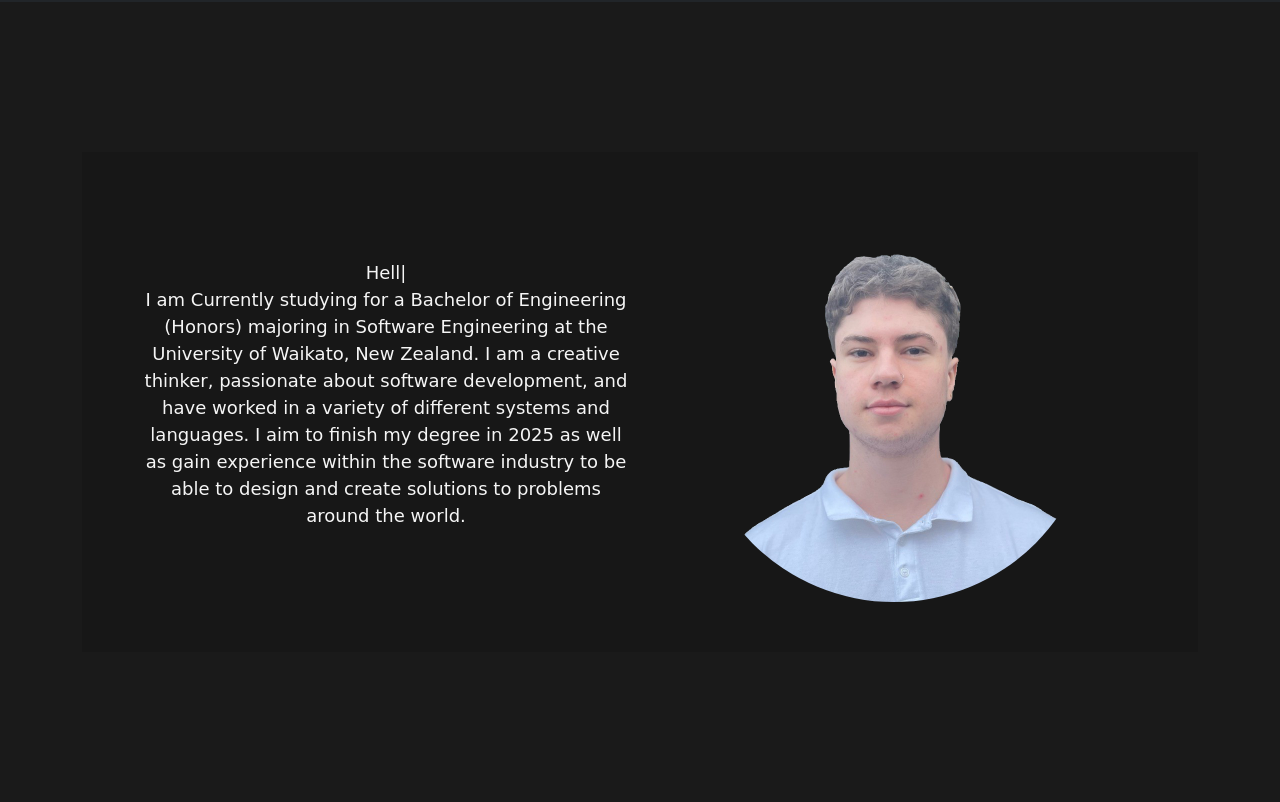
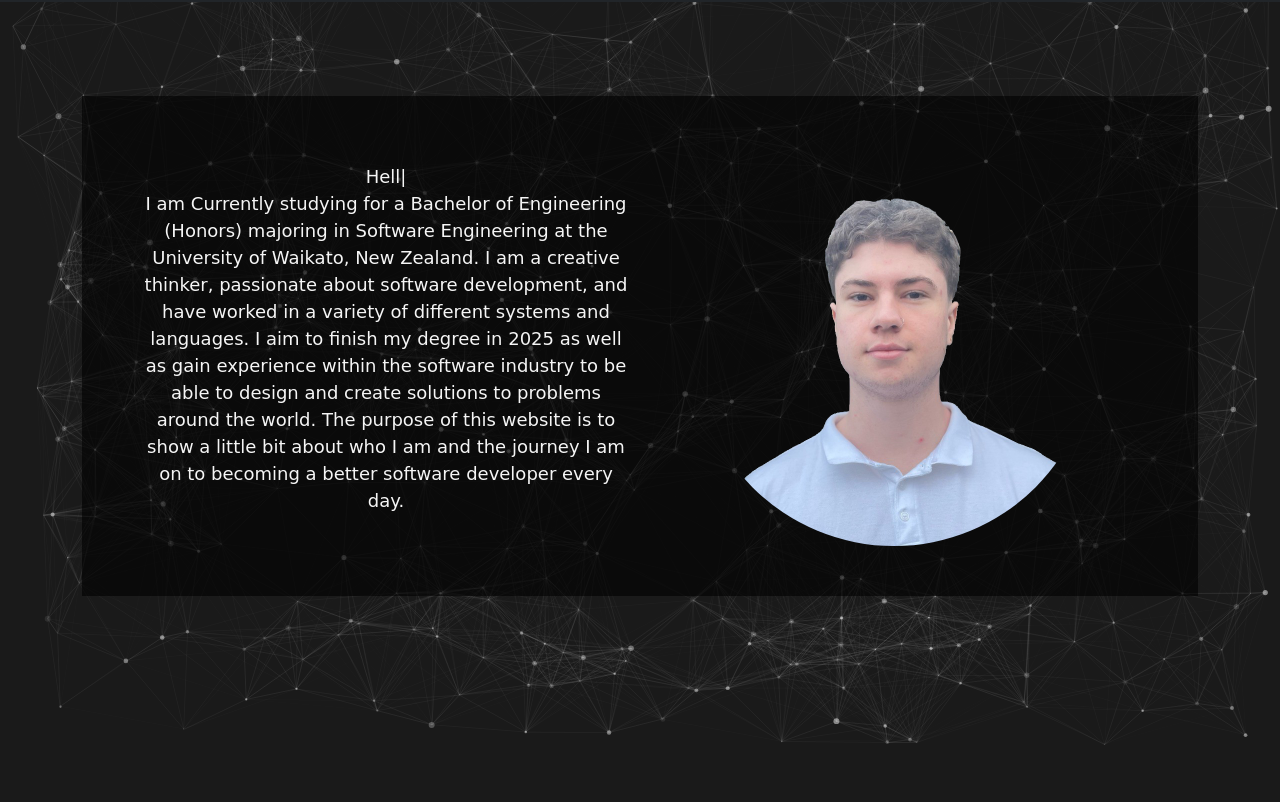
Before and after one commit to TannerR23/TannerR23.github.io, a plain HTML site: page index.html in a window 1280 px wide. Shown: the part 54-856 px from the top of the page. After the commit the page ends 806 px from the top, so only its background shows below. Drawn offline with nearby package versions, Linux system fonts and the light colour scheme; animation ran at ten frames a second; a web font is replaced by a local one.

Commit message:
Added particle library for main page

```diff
--- a/css/app.css
+++ b/css/app.css
@@ -3,17 +3,31 @@ body{
     background-color: #1a1a1a !important;
     margin: 0;
     padding: 0;
+    overflow: hidden;
+}
+
+#bg{
+    position: absolute;
+    position: absolute;
+    top: 0;
+    left: 0;
+    right: 0;
+    bottom: 0;
 }
 
 .container{
-    background-color: #1a1a1a;
     color: whitesmoke;
     min-height: 100vh;
+    position: absolute;
+    top: 0;
+    left: 0;
+    right: 0;
+    bottom: 0;
 }
 
 .content{
     max-width: 100%;
-    background-color: rgba(0, 0, 0, 0.1);
+    background-color: rgba(0, 0, 0, 0.6);
     padding: 50px;
 }
 
--- a/index.html
+++ b/index.html
@@ -33,6 +33,7 @@
         </div>
       </nav>
     <!-- Content -->
+    <div id="bg"></div>
       <div class="container-fluid d-flex align-items-center justify-content-center container">
           <div class="row content">
               <div class="col-12 col-md-6 d-flex align-items-center justify-content-center text-center">
@@ -40,12 +41,14 @@
                       <p><span class="typed-msg"></span><br>
                       I am Currently studying for a Bachelor of Engineering (Honors) majoring in Software Engineering at the University of Waikato, New Zealand.
                       I am a creative thinker, passionate about software development, and have worked in a variety of different systems and languages.
-                    I aim to finish my degree in 2025 as well as gain experience within the software industry to be able to design and create solutions to problems around the world.</p>
+                      I aim to finish my degree in 2025 as well as gain experience within the software industry to be able to design and create solutions to problems around the world.
+                      The purpose of this website is to show a little bit about who I am and the journey I am on to becoming a better software developer every day.</p>
                   </div>
               </div>
               <div class="col-12 col-md-6 profile-img">
                 <div class="profile-pic">
                     <div class="picture-border"></div>
+                </div>
             </div>
           </div>
       </div>
@@ -62,6 +65,10 @@
         })
     </script>
 
+    <!-- Script for particles -->
+    <script type="text/javascript" src="js/particles.min.js"></script>
+    <script type="text/javascript" src="js/customParticles.js"></script>
+
     <!-- Script for bootstrap -->
     <script src="https://cdn.jsdelivr.net/npm/bootstrap@5.3.2/dist/js/bootstrap.bundle.min.js" integrity="sha384-C6RzsynM9kWDrMNeT87bh95OGNyZPhcTNXj1NW7RuBCsyN/o0jlpcV8Qyq46cDfL" crossorigin="anonymous"></script>
 </body>
--- /dev/null
+++ b/js/customParticles.js
@@ -0,0 +1,133 @@
+/* ---- particles.js config ---- */
+
+particlesJS("bg", {
+    "particles": {
+      "number": {
+        "value": 380,
+        "density": {
+          "enable": true,
+          "value_area": 800
+        }
+      },
+      "color": {
+        "value": "#ffffff"
+      },
+      "shape": {
+        "type": "circle",
+        "stroke": {
+          "width": 0,
+          "color": "#000000"
+        },
+        "polygon": {
+          "nb_sides": 5
+        },
+        "image": {
+          "src": "img/github.svg",
+          "width": 100,
+          "height": 100
+        }
+      },
+      "opacity": {
+        "value": 0.5,
+        "random": true,
+        "anim": {
+          "enable": false,
+          "speed": 1,
+          "opacity_min": 0.1,
+          "sync": false
+        }
+      },
+      "size": {
+        "value": 3,
+        "random": true,
+        "anim": {
+          "enable": false,
+          "speed": 40,
+          "size_min": 0.1,
+          "sync": false
+        }
+      },
+      "line_linked": {
+        "enable": true,
+        "distance": 150,
+        "color": "#ffffff",
+        "opacity": 0.1,
+        "width": 1
+      },
+      "move": {
+        "enable": true,
+        "speed": 2,
+        "direction": "none",
+        "random": true,
+        "straight": false,
+        "out_mode": "out",
+        "bounce": true,
+        "attract": {
+          "enable": false,
+          "rotateX": 600,
+          "rotateY": 1200
+        }
+      }
+    },
+    "interactivity": {
+      "detect_on": "canvas",
+      "events": {
+        "onhover": {
+          "enable": false,
+          "mode": "grab"
+        },
+        "onclick": {
+          "enable": true,
+          "mode": "push"
+        },
+        "resize": true
+      },
+      "modes": {
+        "grab": {
+          "distance": 140,
+          "line_linked": {
+            "opacity": 1
+          }
+        },
+        "bubble": {
+          "distance": 400,
+          "size": 40,
+          "duration": 2,
+          "opacity": 8,
+          "speed": 3
+        },
+        "repulse": {
+          "distance": 200,
+          "duration": 0.4
+        },
+        "push": {
+          "particles_nb": 4
+        },
+        "remove": {
+          "particles_nb": 2
+        }
+      }
+    },
+    "retina_detect": true
+  });
+
+
+  /* ---- stats.js config ---- */
+
+  var count_particles, stats, update;
+  stats = new Stats;
+  stats.setMode(0);
+  stats.domElement.style.position = 'absolute';
+  stats.domElement.style.left = '0px';
+  stats.domElement.style.top = '0px';
+  document.body.appendChild(stats.domElement);
+  count_particles = document.querySelector('.js-count-particles');
+  update = function() {
+    stats.begin();
+    stats.end();
+    if (window.pJSDom[0].pJS.particles && window.pJSDom[0].pJS.particles.array) {
+      count_particles.innerText = window.pJSDom[0].pJS.particles.array.length;
+    }
+    requestAnimationFrame(update);
+  };
+  requestAnimationFrame(update);
```
Also changed, not shown: js/particles.min.js (added). Lines whose indentation alone changed are shown as unchanged.
